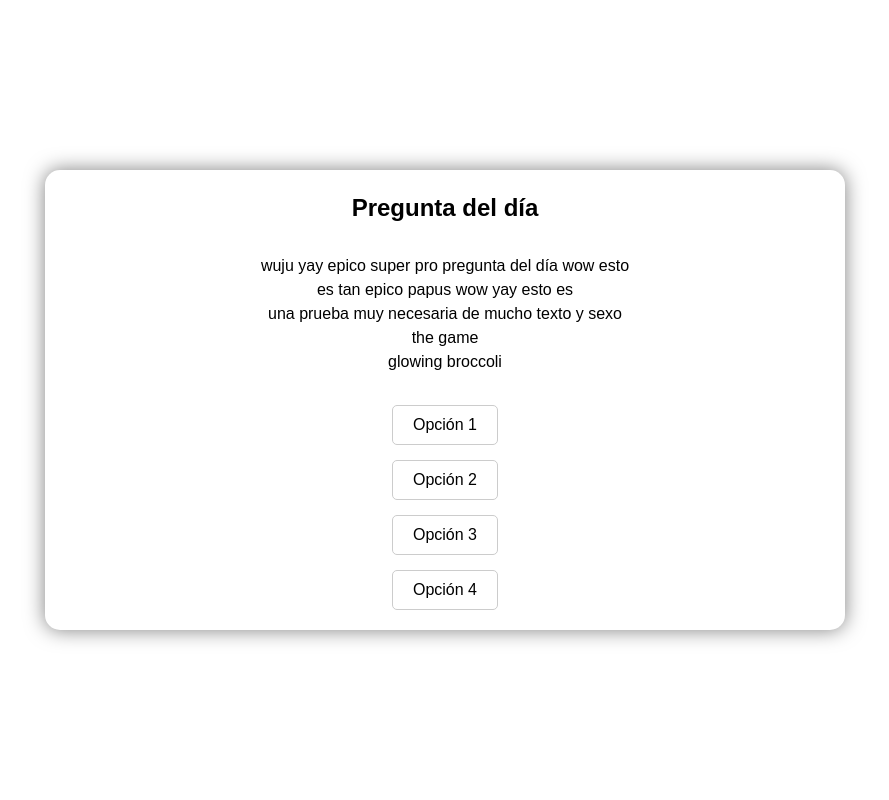
After one commit to bbushbeck/glowing-broccoli, a Flask app: template proyecto/templates/pregunta_del_dia.html in a window 1280 px wide. The commit adds this page. Shown: the whole page, without its empty margins (195-1084 px from the left). Run offline with Flask 3, Linux system fonts and the light colour scheme; the template is opened without the code that fills it, so the values that code supplies are empty.

Commit message:
lalalala html pregunta del dia 2

```diff
--- /dev/null
+++ b/proyecto/static/css/pregunta_del_dia.css
@@ -0,0 +1,60 @@
+/* Fondo */
+body {
+    display: flex;
+    align-items: center;
+    justify-content: center;
+    font-family: sans-serif;
+    line-height: 1.5;
+    min-height: 100vh;
+    background: white;
+    margin: 0;
+    flex-direction: column;
+}
+
+.main {
+    background-color: white;
+    border-radius: 15px;
+    box-shadow: 0 0 20px rgba(0,0,0,0.5);
+    padding: 20px;
+    transition: transform 0.2s;
+    width: 800px;
+    max-width: calc(100% - 40px);
+    /* no uses height fija; usar min-height si quieres */
+    min-height: 300px;
+    display: flex;
+    flex-direction: column;
+    justify-content: center; /* centra verticalmente el contenido dentro de .main */
+    align-items: center;     /* centra horizontalmente */
+    text-align: center;
+    box-sizing: border-box;
+}
+
+h2 {
+    color: black;
+    margin: 0 0 12px 0;
+}
+
+.mi-boton {
+    background: white;
+    border: 1px solid #ccc;
+    padding: 10px 20px;
+    border-radius: 5px;
+    cursor: pointer;
+    font-size: 16px;
+    transition: background-color 0.3s, color 0.3s;
+    display: block;
+    margin-top: 15px; /* separa los botones */
+}
+
+.mi-boton:hover {
+    background-color: #007bff;
+    color: white;
+}
+
+.wrap {
+    display: flex;
+    gap: 12px;
+    margin-top: 12px;
+    justify-content: center;
+    align-items: center;
+}
--- /dev/null
+++ b/proyecto/templates/pregunta_del_dia.html
@@ -0,0 +1,20 @@
+<!DOCTYPE html>
+<html lang="es">
+<head>
+    <meta charset="utf-8">
+    <title>PREGUNTA DEL DÍA</title>
+    <link rel="stylesheet" href="{{ url_for('static', filename='css/pregunta_del_dia.css') }}">
+</head>
+<body>
+    <div class="main">
+        <h2>Pregunta del día</h2>
+        <p>wuju yay epico super pro pregunta del día wow esto<br>es tan epico papus wow yay esto es<br>una prueba muy necesaria de mucho texto y sexo<br>the game<br>glowing broccoli</p>
+    <div class="warp">
+        <button class="mi-boton">Opción 1</button>
+        <button class="mi-boton">Opción 2</button>
+        <button class="mi-boton">Opción 3</button>
+        <button class="mi-boton">Opción 4</button>
+    </div>
+    </div>
+</body>
+</html>
```
Also changed, not shown: proyecto/static/pregunta.css (added, +59 -0 lines), proyecto/templates/pregunta.html (+6 -11 lines), app_pruebaGame.py (renamed from app.py).
